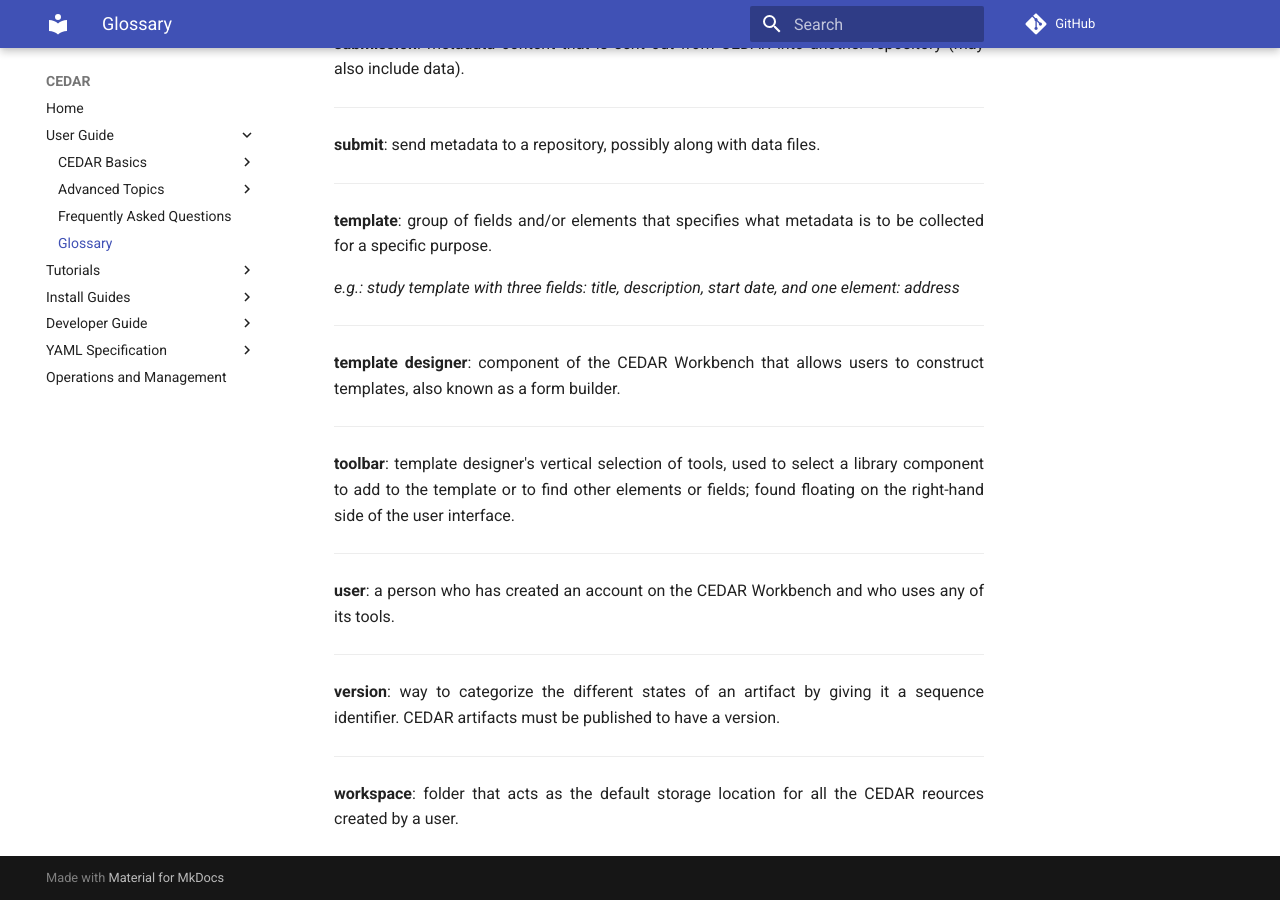
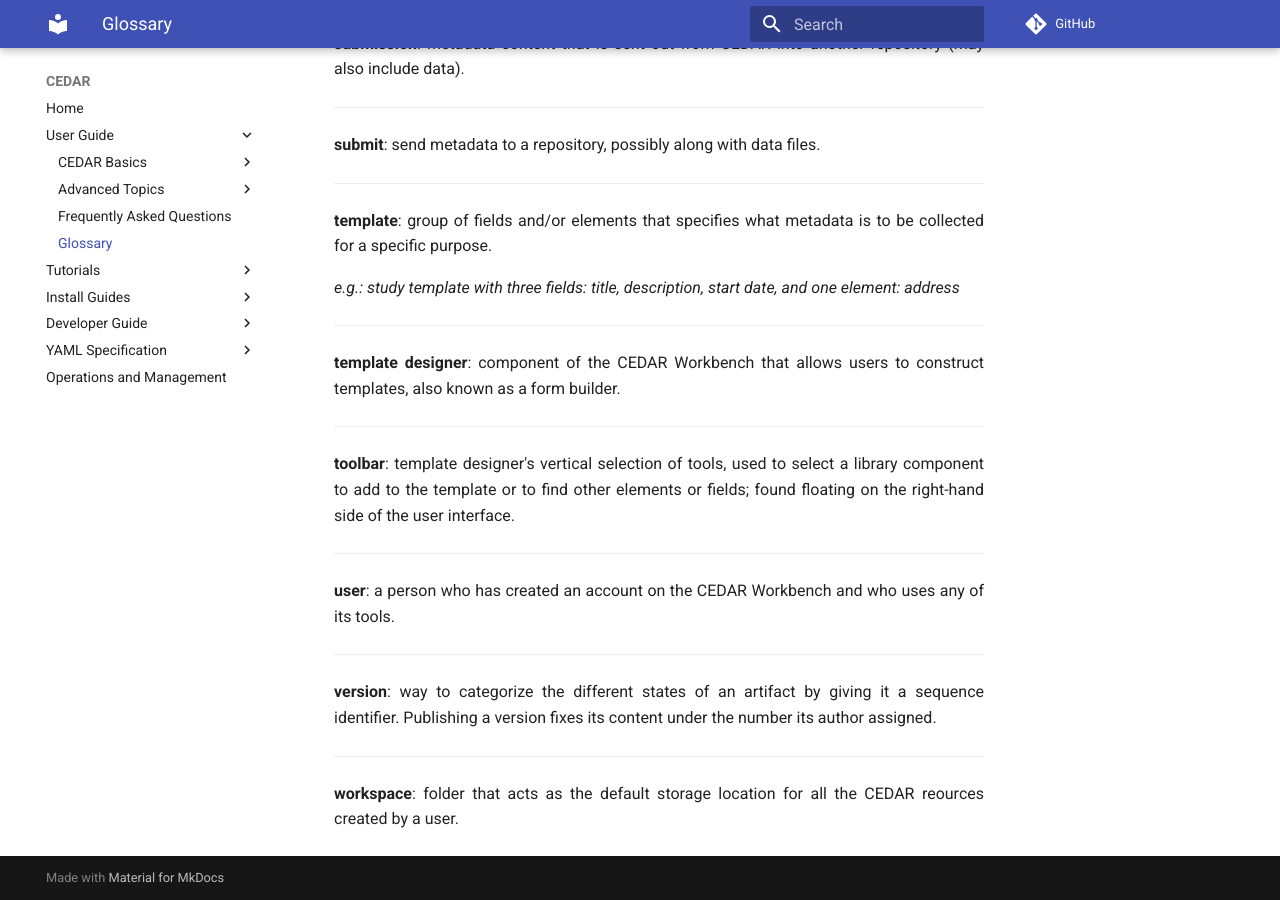
Before and after one commit to metadatacenter/cedar-mkdocs, an MkDocs documentation site: the page built from docs/user-guide/pages/glossary.md, in a window 1280 px wide and 900 px high, scrolled down 2623 px. Built offline with MkDocs 1.6.1 and Material for MkDocs 9.7.7, drawn with Linux system fonts in a browser that asks for light colours; comment, search, counter and statistics services are not loaded; some of the changed text lies outside the part shown.

Commit message:
Correct what the glossary says a draft and a version are
A draft carries a version number from the moment it is created, starting at
0.0.1, and a later draft carries the number it will be published under. The
entries said a draft has no version identifier and that an artifact must be
published to have a version, which contradicts both the versioning model and
the Artifact Versioning page.

Co-Authored-By: Claude Opus 5 <noreply@anthropic.com>

```diff
--- a/docs/user-guide/pages/glossary.md
+++ b/docs/user-guide/pages/glossary.md
@@ -171,7 +171,8 @@ uses any of its tools.
 ---
 
 **version**: way to categorize the different states of an artifact by giving
-it a sequence identifier. CEDAR artifacts must be published to have a version.
+it a sequence identifier. Publishing a version fixes its content under the number its author
+assigned.
 
 ---
 
```
Also changed, not shown: other parts of docs/user-guide/pages/glossary.md (+2 -2 lines).
